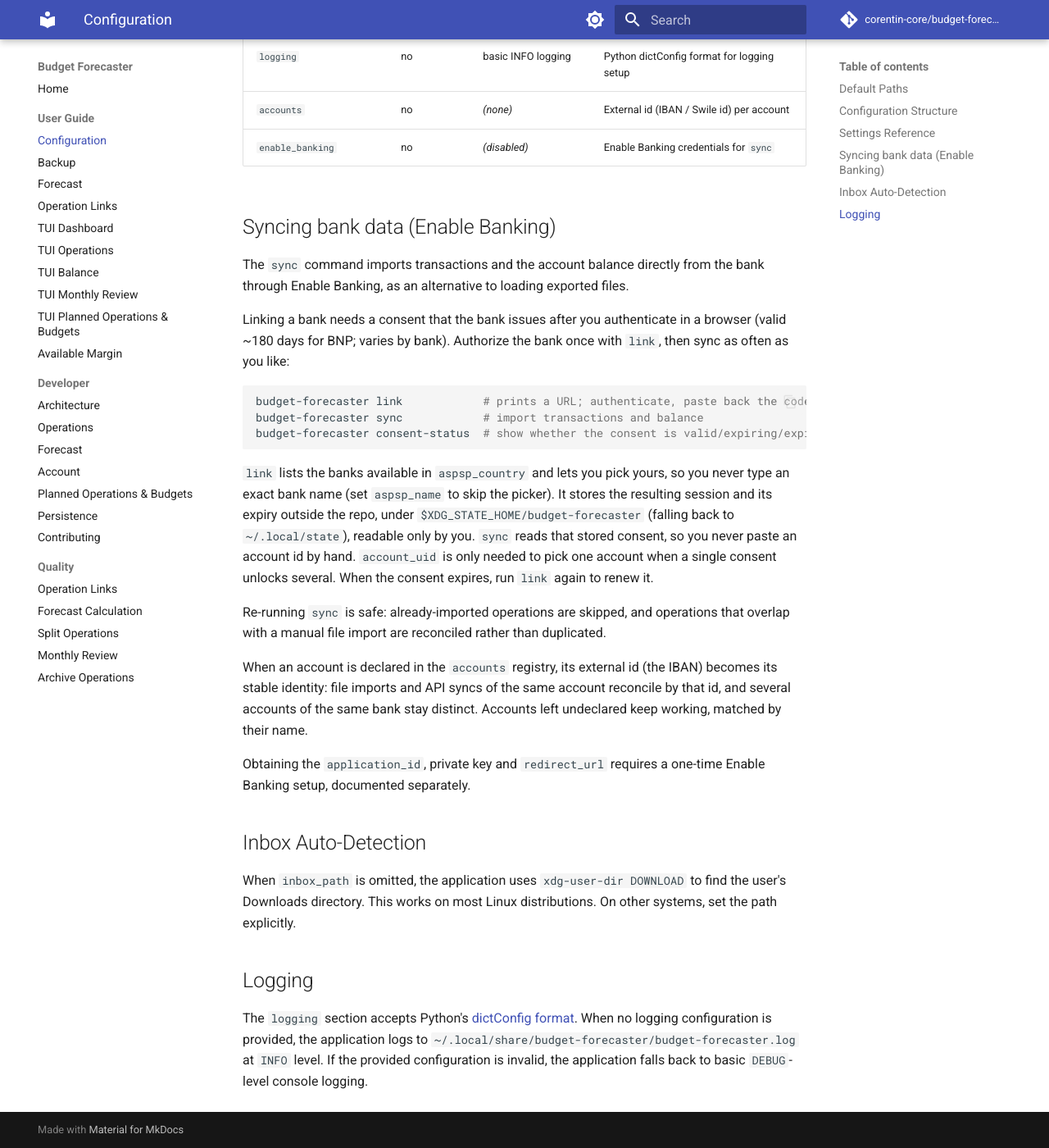
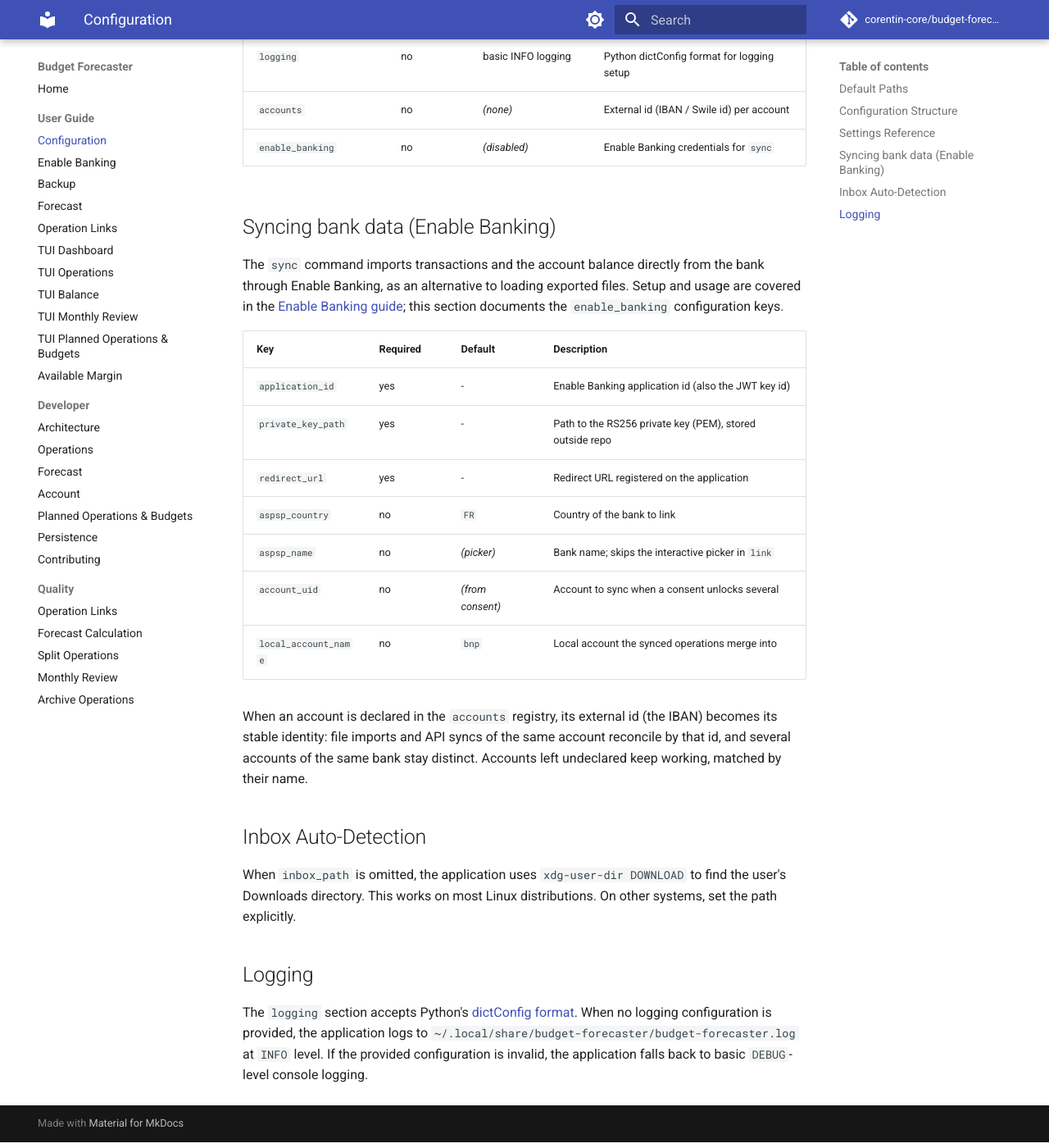
Before and after one commit to corentin-core/budget-forecaster, an MkDocs documentation site: the page built from docs/user/configuration.md, in a window 1280 px wide and 1400 px high, scrolled down 2335 px. Shown: the whole window at 82% size. Built offline with MkDocs 1.6.1 and Material for MkDocs 9.7.7, drawn with Linux system fonts in a browser that asks for light colours; comment, search, counter and statistics services are not loaded.

Commit message:
docs: Add Enable Banking user guide (#303)
* docs: Add Enable Banking user guide

Document the one-time Enable Banking portal setup (application, RS256
key pair, redirect URL), the sync/link/consent-status commands, consent
renewal, and troubleshooting.

Move the enable_banking key reference into a table in configuration.md
and replace the dangling 'documented separately' note with a link to
the new guide. Register the guide in the mkdocs nav.

Closes #299

* docs: Rename guide H1 to match nav label

````diff
--- a/docs/user/configuration.md
+++ b/docs/user/configuration.md
@@ -93,36 +93,24 @@
 ## Syncing bank data (Enable Banking)
 
 The `sync` command imports transactions and the account balance directly from the bank
-through Enable Banking, as an alternative to loading exported files.
+through Enable Banking, as an alternative to loading exported files. Setup and usage are
+covered in the [Enable Banking guide](enable-banking.md); this section documents the
+`enable_banking` configuration keys.
 
-Linking a bank needs a consent that the bank issues after you authenticate in a browser
-(valid ~180 days for BNP; varies by bank). Authorize the bank once with `link`, then
-sync as often as you like:
-
-```bash
-budget-forecaster link            # prints a URL; authenticate, paste back the code
-budget-forecaster sync            # import transactions and balance
-budget-forecaster consent-status  # show whether the consent is valid/expiring/expired
-```
-
-`link` lists the banks available in `aspsp_country` and lets you pick yours, so you
-never type an exact bank name (set `aspsp_name` to skip the picker). It stores the
-resulting session and its expiry outside the repo, under
-`$XDG_STATE_HOME/budget-forecaster` (falling back to `~/.local/state`), readable only by
-you. `sync` reads that stored consent, so you never paste an account id by hand.
-`account_uid` is only needed to pick one account when a single consent unlocks several.
-When the consent expires, run `link` again to renew it.
-
-Re-running `sync` is safe: already-imported operations are skipped, and operations that
-overlap with a manual file import are reconciled rather than duplicated.
+| Key                  | Required | Default          | Description                                              |
+| -------------------- | -------- | ---------------- | -------------------------------------------------------- |
+| `application_id`     | yes      | -                | Enable Banking application id (also the JWT key id)      |
+| `private_key_path`   | yes      | -                | Path to the RS256 private key (PEM), stored outside repo |
+| `redirect_url`       | yes      | -                | Redirect URL registered on the application               |
+| `aspsp_country`      | no       | `FR`             | Country of the bank to link                              |
+| `aspsp_name`         | no       | _(picker)_       | Bank name; skips the interactive picker in `link`        |
+| `account_uid`        | no       | _(from consent)_ | Account to sync when a consent unlocks several           |
+| `local_account_name` | no       | `bnp`            | Local account the synced operations merge into           |
 
 When an account is declared in the `accounts` registry, its external id (the IBAN)
 becomes its stable identity: file imports and API syncs of the same account reconcile by
 that id, and several accounts of the same bank stay distinct. Accounts left undeclared
 keep working, matched by their name.
-
-Obtaining the `application_id`, private key and `redirect_url` requires a one-time
-Enable Banking setup, documented separately.
 
 ## Inbox Auto-Detection
 
--- a/mkdocs.yml
+++ b/mkdocs.yml
@@ -29,6 +29,7 @@
   - Home: index.md
   - User Guide:
       - Configuration: user/configuration.md
+      - Enable Banking: user/enable-banking.md
       - Backup: user/backup.md
       - Forecast: user/forecast.md
       - Operation Links: user/operation-links.md
````
Also changed, not shown: docs/user/enable-banking.md (added, +129 -0 lines).
